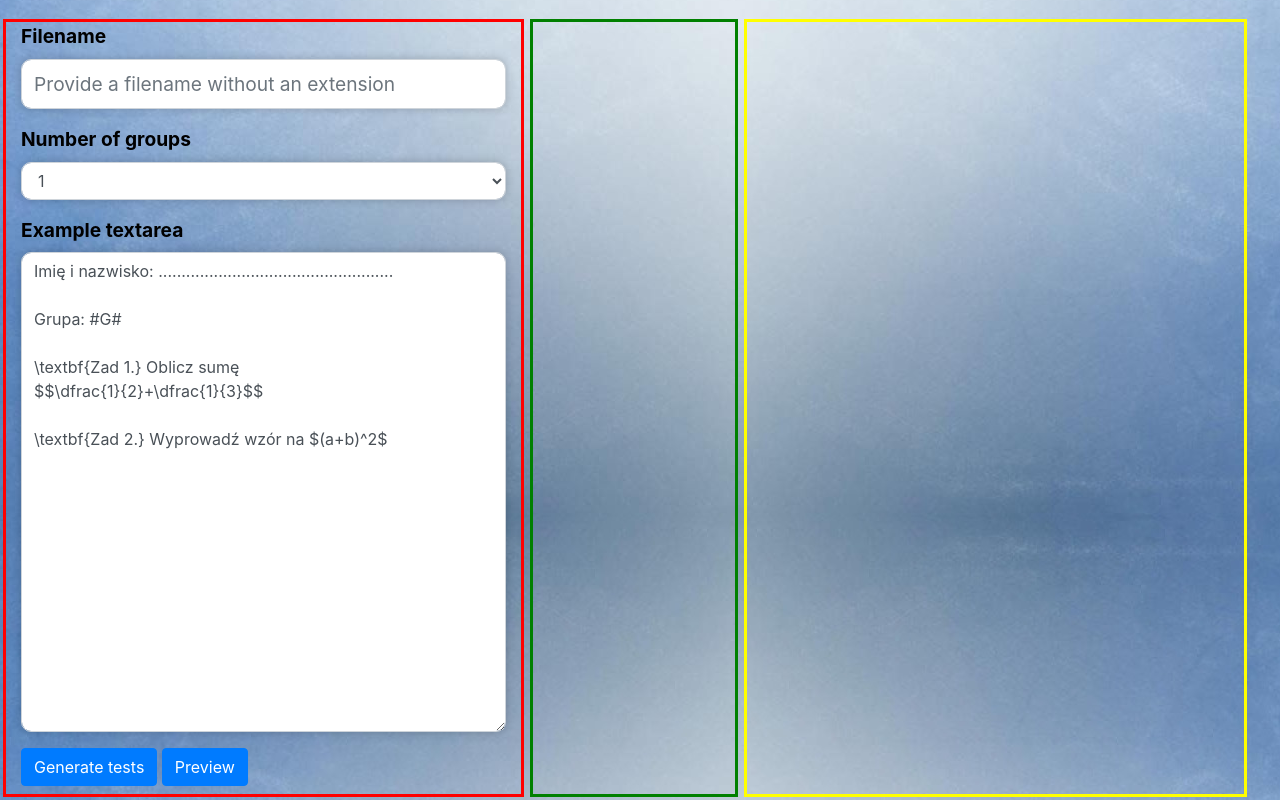
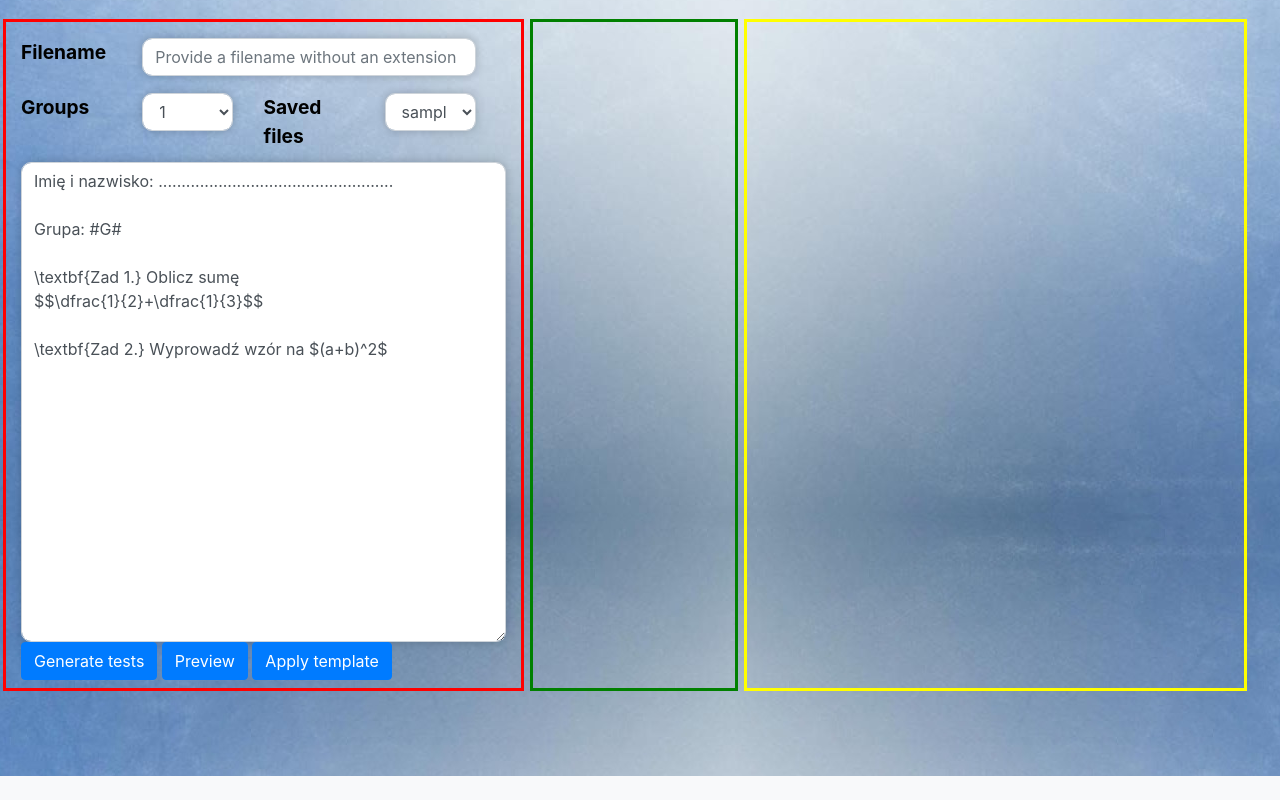
Before and after one commit to piotrw777/FinalProject_cs50, a Flask app: page / in a window 1280 px wide. Shown: the part 56-856 px from the top of the page. After the commit the page ends 832 px from the top, so only its background shows below. Run offline with Flask 3, Linux system fonts and the light colour scheme; the visitor is signed in with stand-in values (Sample User, id 1); tables that the repository leaves empty hold one stand-in row (values such as "Sample post"); some libraries are stand-ins or nearby versions.

Commit message:
Templates feature implemented

```diff
--- a/app.py
+++ b/app.py
@@ -1,23 +1,28 @@
 from helpers import login_required, get_latex_errors
 import os, json
-from flask import Flask, flash, get_flashed_messages, redirect, render_template, request, session, url_for, send_from_directory, jsonify
+from flask import Flask, flash, get_flashed_messages, redirect, render_template, request, session, send_from_directory, jsonify
 from flask_session import Session
 from flask_sqlalchemy import SQLAlchemy
 from werkzeug.security import check_password_hash, generate_password_hash
 import random
-import string
+from pylatex import Document, Package, Command
+from pylatex.utils import NoEscape
 import re
-from itsdangerous import URLSafeTimedSerializer
-from dotenv import load_dotenv
-from sqlalchemy import event
-from sqlalchemy.sql import text
+from datetime import datetime
 from py_expression_eval import Parser
 
-from pylatex import Document, Section, Subsection, Command, Package
-from pylatex.document import Document
-from pylatex.utils import NoEscape
+#from itsdangerous import URLSafeTimedSerializer
+#from dotenv import load_dotenv
+#from sqlalchemy import event
+#from sqlalchemy.sql import text
+#import string
 
-from datetime import datetime
+
+
+#from pylatex.document import Document
+
+
+
 
 USER_FILES_DIR="user_files"
 PREVIEW_DIRNAME="preview"
@@ -73,7 +78,14 @@ def after_request(response):
 @app.route("/")
 @login_required
 def index():
-    return render_template("index.html")
+    # get list of files
+    tests  = Tests.query.filter_by(userid = session["user_id"]).all()
+    tests_pom = []
+
+    for test in tests:
+        tests_pom.append(test.__dict__)
+
+    return render_template("index.html", saved_files=tests_pom)
 
 
 @app.route("/login", methods=["GET", "POST"])
@@ -99,7 +111,15 @@ def login():
         session["user_id"] = user.id
         session["username"] = username
         flash('You are logged in successfully')
-        return render_template("index.html", name=username)
+
+        # get list of files
+        tests  = Tests.query.filter_by(userid = session["user_id"]).all()
+        tests_pom = []
+
+        for test in tests:
+            tests_pom.append(test.__dict__)
+
+        return render_template("index.html", name=username, saved_files=tests_pom)
 
     # User reached route via GET (as by clicking a link or via redirect)
     else:
@@ -306,6 +326,18 @@ def generate_preview(userInfo):
         }
 
 
+@app.route('/get-latex-code/<path:userInfo>', methods=['POST'])
+def get_latex_code(userInfo):
+    userInfo = json.loads(userInfo)
+    filename = userInfo['filename']
+    code=Tests.query.filter_by(userid=session["user_id"], filename=filename).first().code
+
+    return {
+        'status' : "ok",
+        'response' : code
+     }
+
+
 @app.route("/tests", methods=["GET", "POST"])
 def tests():
     """generate tests"""
--- a/static/script.js
+++ b/static/script.js
@@ -252,9 +252,40 @@ function generate_preview() {
     });
 }
 
+function apply_template() {
+    var selected_file = document.getElementById("saved_files");
+    var filename = selected_file.options[selected_file.selectedIndex].text;
+    var latex_code = document.getElementById("LateXCode")
+    var userData = {
+        'filename' : filename
+    };
+
+    //get code from the server
+    fetch(encodeURIComponent(`/get-latex-code/${JSON.stringify(userData)}`), {
+        headers : {
+            'Content-Type' : 'application/json'
+        },
+        method : 'POST',
+        body : userData
+    })
+    .then(function (response) {
+        return response.text();
+    }).then(function (text) {
+        console.log(text)
+        const obj = JSON.parse(text)
+        if (obj["status"] === "ok") {
+            latex_code.innerHTML = obj["response"]
+        } else {
+            alert(obj["response"])
+        }
+    });
+
+}
+
 function addEventListeners() {
     setInterval(update_variables_forms, 100);
-    setInterval(validate_data, 5000);
+    setInterval(validate_data, 3000);
+    setInterval(validate_filename, 3000);
     document.querySelectorAll('.download-button').forEach(
         function(button) {
             button.onclick = function() {
--- a/static/styles.css
+++ b/static/styles.css
@@ -151,6 +151,12 @@ button[type="submit"]:hover {
   width: 100%;
   }
 
+
+#groups-row {
+  margin-top: 1px;
+  margin-bottom: 3px;
+}
+
 #LateXCode {
   height: 30em;
 }
--- a/templates/index.html
+++ b/templates/index.html
@@ -7,13 +7,21 @@
 {% block main %}
 <div class="row">
   <div class="col-xl-5 col-md-9 col-sm-12" id="code_column">
-      <div class="form-group">
-        <label for="filename">Filename</label>
-        <input type="text" class="form-control" id="filename" placeholder="Provide a filename without an extension" required>
+        <div class="row">
+          <div class="col-3">
+            <label>Filename</label>
+          </div>
+          <div class="col">
+            <input type="text " class="form-control" id="filename" placeholder="Provide a filename without an extension" required>
             <p id="filename-error"></p>
           </div>
-      <div class="form-group">
-        <label for="nr_of_groups">Number of groups</label>
+        </div>
+        <!-- Groups -->
+        <div class="row" id="groups-row">
+          <div class="col-3">
+            <label>Groups</label>
+          </div>
+          <div class="col-3">
             <select class="form-control" id="nr_of_groups">
               <option value="1">1</option>
               <option value="2">2</option>
@@ -25,9 +33,21 @@
               <option value="8">8</option>
             </select>
           </div>
-      <div class="form-group">
-        <label for="LateXCode">Example textarea</label>
-        <textarea class="form-control" id="LateXCode" rows="3" name="latex_code" required>
+
+        <!-- Saved files -->
+          <div class="col-3">
+            <label>Saved files</label>
+          </div>
+          <div class="col-3">
+            <select class="form-control" id="saved_files">
+              {% for file in saved_files %}
+                <option value="{{ file["t_file"] }}">{{ file["filename"] }}</option>
+              {% endfor %}
+              </select>
+          </div>
+        </div>
+
+        <textarea class="form-control" id="LateXCode" rows="3" required>
 Imię i nazwisko: ...................................................
 
 Grupa: #G#
@@ -37,9 +57,9 @@ $$\dfrac{1}{2}+\dfrac{1}{3}$$
 
 \textbf{Zad 2.} Wyprowadź wzór na $(a+b)^2$
         </textarea>
-      </div>
-      <button class="btn btn-primary mb-2" id="generate-pdf" onclick="sendUserData()">Generate tests</button>
-      <button class="btn btn-primary mb-2" id="generate-pdf" onclick="generate_preview()">Preview</button>
+      <button class="btn btn-primary mb-2" onclick="sendUserData()">Generate tests</button>
+      <button class="btn btn-primary mb-2" onclick="generate_preview()">Preview</button>
+      <button class="btn btn-primary mb-2" onclick="apply_template()">Apply template</button>
   </div>
 
   <div class="col-xl-2 col-md col-sm-12" id="variables_colum">
```
Lines whose indentation alone changed are shown as unchanged.
